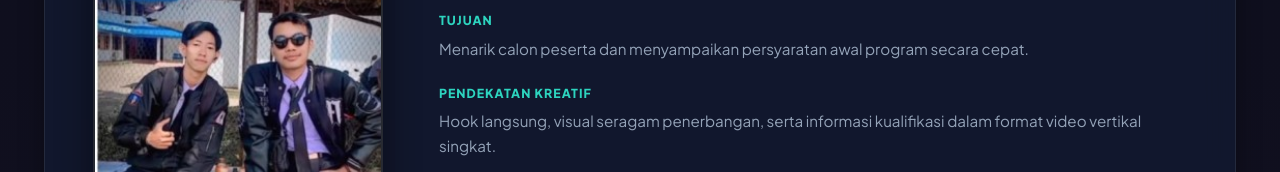
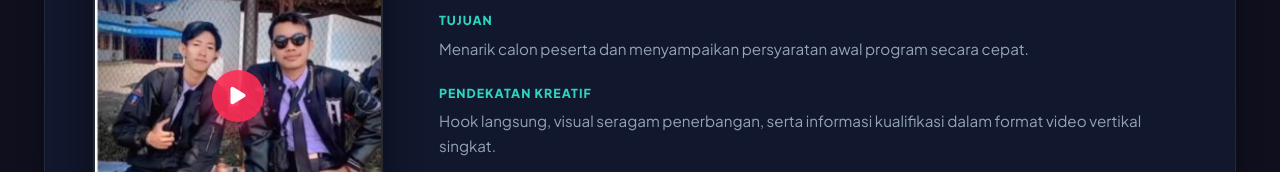
Before and after one commit to Nedysianturi/Portofolio-web, a website built with Vite: page index.html in a window 1280 px wide. Shown: the part 11556-11728 px from the top of the page. Built offline with nearby package versions, Linux system fonts and the light colour scheme.

Commit message:
Fix TikTok Case Study thumbnails: link distinct authentic thumbnails for Video 1, 2, 3, 4

```diff
--- a/index.html
+++ b/index.html
@@ -1222,14 +1222,15 @@
 
             <!-- Left: Phone Column -->
             <div class="tt-phone-col">
-              <div class="tt-phone-frame">
+              <a id="csPhoneLink" href="https://www.tiktok.com/@airlinesbusinesscareer02/video/7511982085700128018" target="_blank" rel="noopener noreferrer" class="tt-phone-frame" style="text-decoration: none; display: block;">
                 <div class="tt-phone-sound-icon"><i class="fa-solid fa-volume-high"></i></div>
+                <div class="tt-phone-play-btn"><i class="fa-solid fa-play"></i></div>
                 <img id="csPhoneImg" src="/tt-video-2-crop.jpg" alt="Video Preview TikTok" class="tt-phone-preview-img">
                 <div class="tt-phone-overlay">
                   <div class="tt-phone-author" id="csPhoneAuthor">Airlines Business Career02</div>
                   <div class="tt-phone-meta" id="csPhoneMeta">4 Juni 2025 • 15 detik</div>
                 </div>
-              </div>
+              </a>
             </div>
 
             <!-- Right: Content Column -->
--- a/script.js
+++ b/script.js
@@ -553,7 +553,7 @@ document.addEventListener('DOMContentLoaded', () => {
       title: 'Motivasi Karir & Langkah Berani di Dunia Penerbangan',
       author: 'Airlines Business Career02',
       meta: '28 Mei 2025 • 22 detik',
-      img: '/tt-video-2-crop.jpg',
+      img: '/tt-thumb-1.jpg',
       hook: '“Saatnya tampil beda dan melangkah lebih berani!”',
       goal: 'Membangun motivasi dan ketertarikan emosional generasi muda untuk berkarir di industri aviasi.',
       approach: 'Narasi inspiratif, audio hook yang memikat, dan dorongan bertindak untuk menggapai masa depan.',
@@ -585,7 +585,7 @@ document.addEventListener('DOMContentLoaded', () => {
       title: 'Edukasi 7 Syarat Mudah Join Pelatihan Staff Airlines',
       author: 'Airlines Business Career02',
       meta: '12 Juli 2025 • 35 detik',
-      img: '/tt-video-2-crop.jpg',
+      img: '/tt-thumb-3.jpg',
       hook: '“7 Syarat Mudah Join Pelatihan Staff Airlines! ✈️”',
       goal: 'Mengedukasi audiens mengenai kualifikasi pendaftaran secara transparan dan terstruktur.',
       approach: 'Struktur infografis video bertahap, narasi santai bersahabat, serta direct CTA konsultasi persyaratan.',
@@ -599,9 +599,9 @@ document.addEventListener('DOMContentLoaded', () => {
     'video-4': {
       badge: 'VIDEO 04',
       title: 'Penerimaan Program Pramugara & Pramugari (Flight Attendant)',
-      author: 'Next Step ID Partner',
+      author: 'NextStep ID Partner',
       meta: '18 Agustus 2025 • 28 detik',
-      img: '/tt-video-2-crop.jpg',
+      img: '/tt-thumb-4.jpg',
       hook: '“Buka Jalan Menjadi Pramugara & Pramugari Siap Kerja!”',
       goal: 'Menjaring pendaftar kelas intensif Flight Attendant dengan menonjolkan pelatihan singkat dan sertifikasi ganda.',
       approach: 'Presentasi talent dengan seragam aviasi, pemaparan keuntungan program, dan integrasi WhatsApp pendaftaran.',
@@ -628,6 +628,7 @@ document.addEventListener('DOMContentLoaded', () => {
   const csPhoneAuthor = document.getElementById('csPhoneAuthor');
   const csPhoneMeta = document.getElementById('csPhoneMeta');
   const csPhoneImg = document.getElementById('csPhoneImg');
+  const csPhoneLink = document.getElementById('csPhoneLink');
   const csTiktokLink = document.getElementById('csTiktokLink');
 
   ttTabBtns.forEach(tabBtn => {
@@ -651,6 +652,7 @@ document.addEventListener('DOMContentLoaded', () => {
         if (csPhoneAuthor) csPhoneAuthor.textContent = data.author;
         if (csPhoneMeta) csPhoneMeta.textContent = data.meta;
         if (csPhoneImg) csPhoneImg.src = data.img;
+        if (csPhoneLink) csPhoneLink.href = data.link;
         if (csTiktokLink) csTiktokLink.href = data.link;
       }
     });
--- a/style.css
+++ b/style.css
@@ -2125,6 +2125,31 @@ ul {
   z-index: 5;
 }
 
+.tt-phone-play-btn {
+  position: absolute;
+  top: 50%;
+  left: 50%;
+  transform: translate(-50%, -50%);
+  width: 52px;
+  height: 52px;
+  border-radius: 50%;
+  background: rgba(254, 44, 85, 0.9);
+  color: #ffffff;
+  display: flex;
+  align-items: center;
+  justify-content: center;
+  font-size: 1.25rem;
+  box-shadow: 0 8px 24px rgba(254, 44, 85, 0.5);
+  transition: all var(--transition-fast);
+  z-index: 5;
+}
+
+.tt-phone-frame:hover .tt-phone-play-btn {
+  transform: translate(-50%, -50%) scale(1.18);
+  background: #fe2c55;
+  box-shadow: 0 10px 30px rgba(254, 44, 85, 0.7);
+}
+
 .tt-phone-preview-img {
   width: 100%;
   height: 100%;
```
Also changed, not shown: public/tt-thumb-1.jpg (added), public/tt-thumb-3.jpg (added), public/tt-thumb-4.jpg (added), 1 other file.
